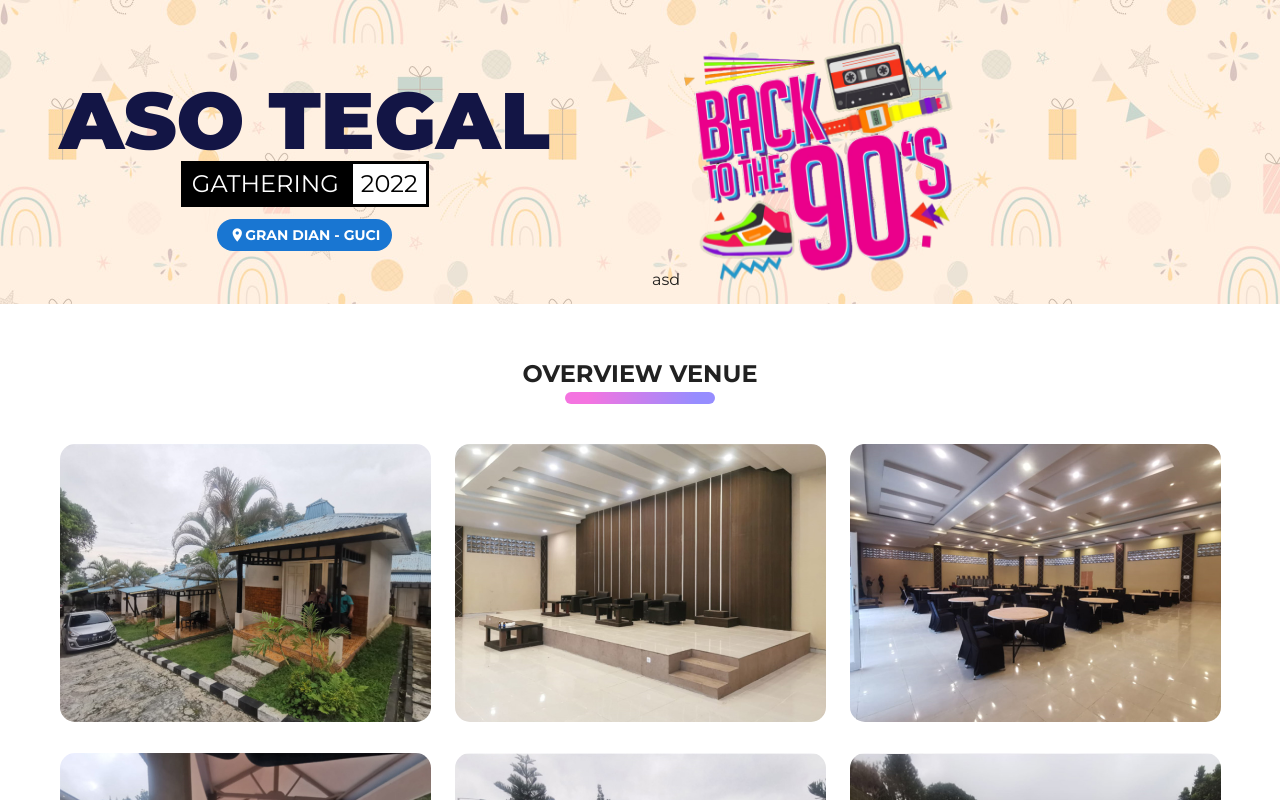
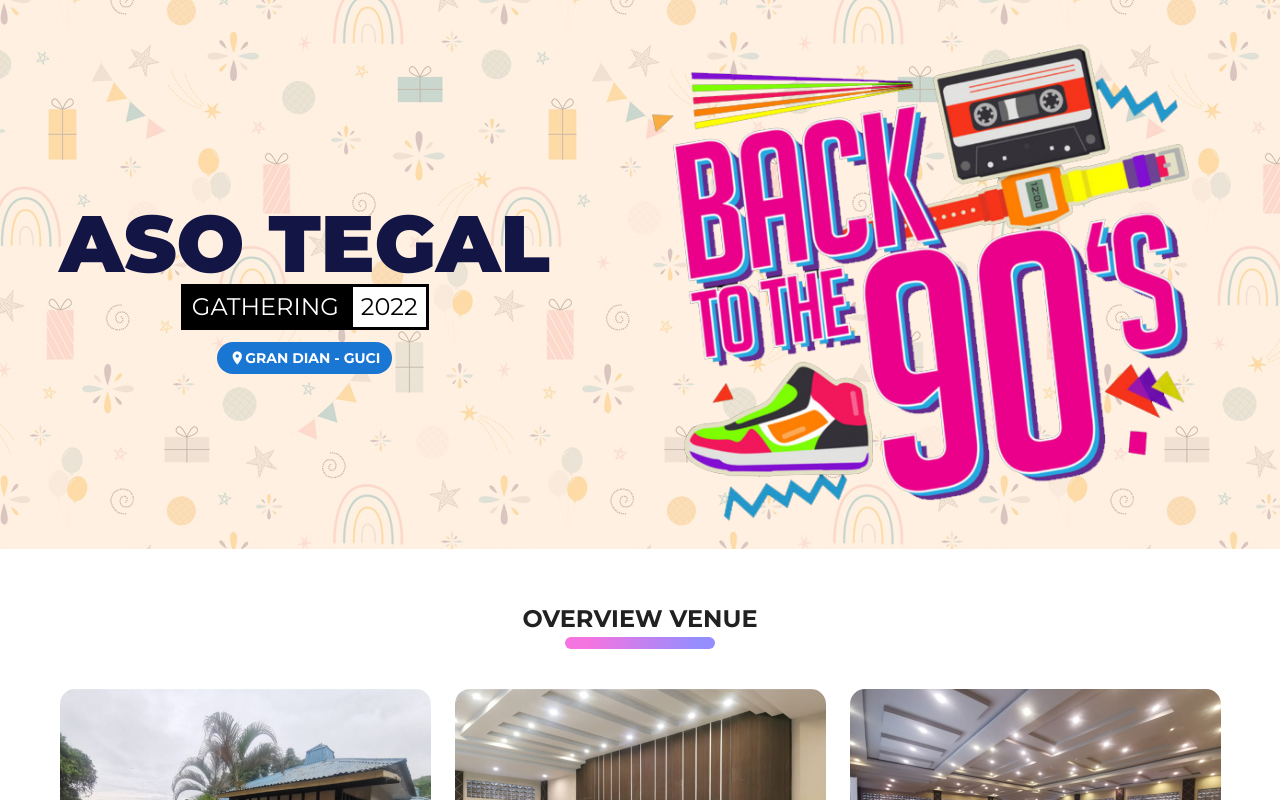
Before and after one commit to brahmaputra7/sampoerna-tegal, a Nuxt app: page / in a window 1280 px wide. Shown: the top 800 px of the page. Built offline with nearby package versions, Linux system fonts and the light colour scheme.

Commit message:
remove aos

```diff
--- a/pages/index.vue
+++ b/pages/index.vue
@@ -15,8 +15,7 @@
               </div>
             </v-col>
             <v-col cols="12" md="6">
-              asd
-              <img src="img/title.png" width="50%"  data-aos="flip-left"/>
+              <img src="img/title.png" width="100%" />
             </v-col>
           </v-row>
         </v-container>
@@ -25,9 +24,9 @@
         <v-container>
           <div class="pt-10 d-flex align-center justify-center mb-10" style="flex-flow:column">
             <div class="d-flex justify-center"><h2>OVERVIEW VENUE</h2></div>
-            <div class="pinkLine" data-aos="flip-left"></div>
+            <div class="pinkLine"></div>
           </div>
-          <v-row  data-aos="fade-up">
+          <v-row >
             <v-col cols="6" md="4" v-for="item,index in 6" :key="index">
               <img :src="'/img/ven'+(index+1)+'.jpg'" width="100%" style="border-radius:15px">
             </v-col>
@@ -38,7 +37,7 @@
         <div style="flex-grow:1;max-width:1000px" class="bg2">
           <v-container>
               <div class="pt-10 d-flex align-center justify-center mb-10" style="flex-flow:column">
-                  <div class="d-flex justify-center"  data-aos="flip-left"><h2>Rundown</h2></div>
+                  <div class="d-flex justify-center" ><h2>Rundown</h2></div>
                   <div class="pinkLine"></div>
                 </div>
 
@@ -61,7 +60,7 @@
                         >
                           <v-card
                             :color="item.color"
-                            data-aos="fade-up"
+
                             dark
                           >
                             <v-card-title class="text-h6">
```
